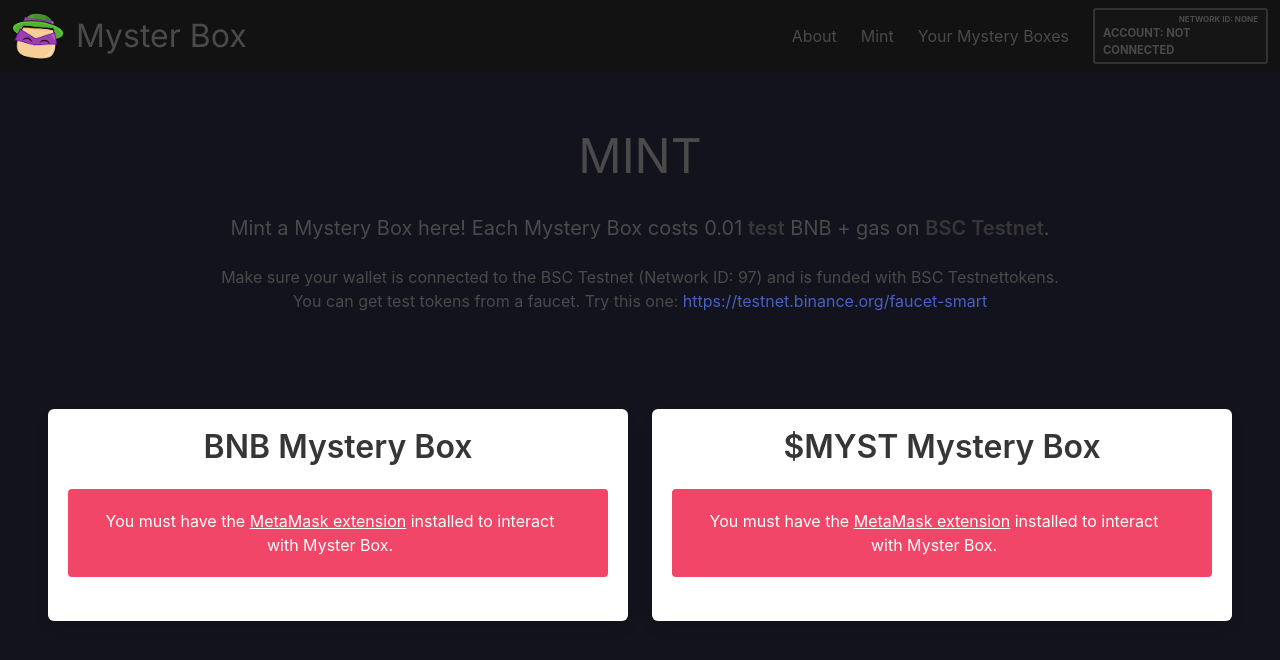
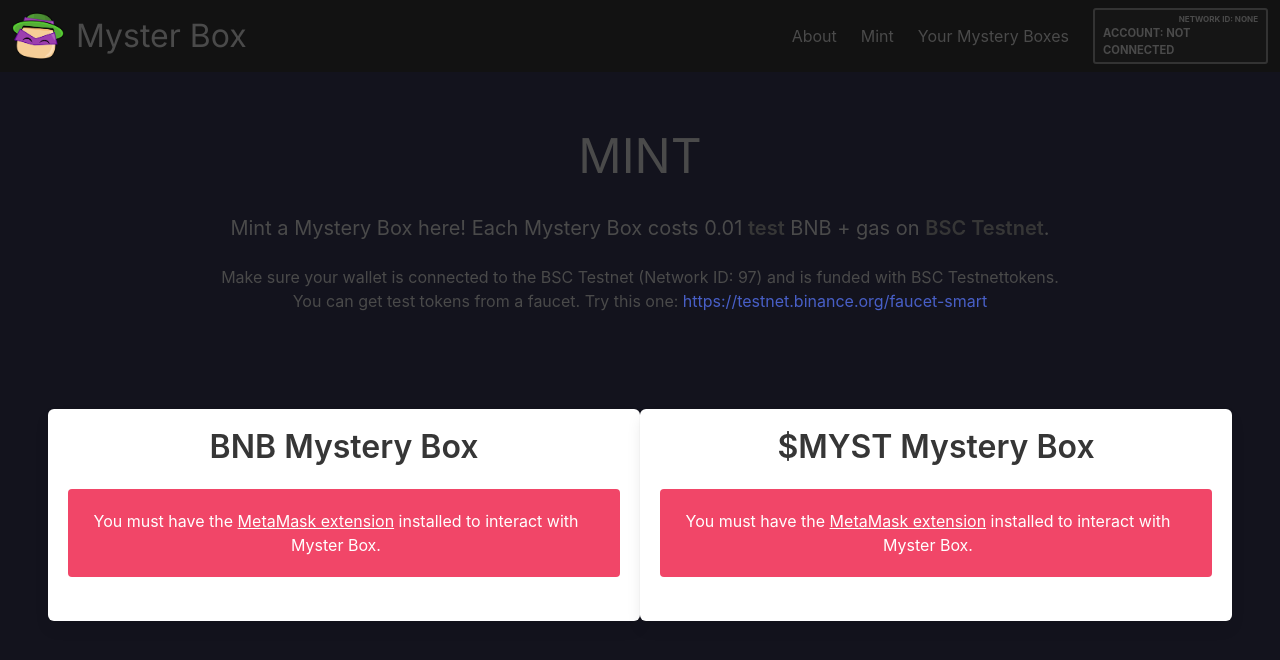
Before and after one commit to x-Code-x/react-nft, a React (Create React App) app in the folder frontend-react/: page / in a window 1280 px wide. Both pictures are taken after a click on the link "Mint". Shown: the top 660 px of the page. Built offline with nearby package versions, Linux system fonts and the light colour scheme; a web font is replaced by a local one.

Commit message:
Update Mint.js

```diff
--- a/frontend-react/src/components/Mint.js
+++ b/frontend-react/src/components/Mint.js
@@ -50,7 +50,7 @@
       </section>
       <section className="section has-text-centered">
         <div class="tile is-ancestor">
-          <div class="tile is-6 is-parent">
+          <div class="tile is-parent">
             <div class="tile is-child is-fluid is-max-desktop box">
               <p class="title">BNB Mystery Box</p>
               {noMetaMaskDetectedError && <MetamaskWarning />}
@@ -99,8 +99,6 @@
                 )}
              </div>
             </div>
-          </div>
-          <div class="tile is-parent">
             <div class="tile is-child is-fluid is-max-desktop box">
               <p class="title">$MYST Mystery Box</p>
               {noMetaMaskDetectedError && <MetamaskWarning />}
```
